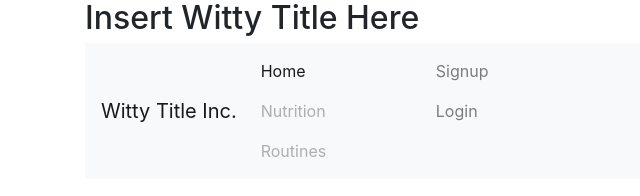
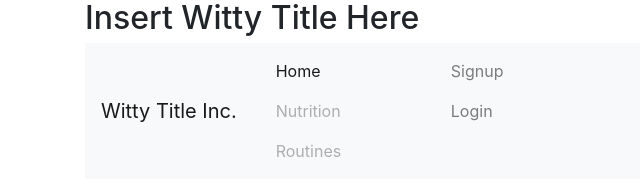
Before and after one commit to Conklint2/ExerciseTracker, a website: page index.html in a window 1280 px wide. Shown: the whole page, without its empty margins (0-640 px from the left). Drawn offline with nearby package versions, Linux system fonts and the light colour scheme.

Commit message:
updated dependencies

```diff
--- a/_nav.html
+++ b/_nav.html
@@ -5,6 +5,7 @@
     </button>
     <div class="collapse navbar-collapse" id="navbarNavAltMarkup">
         <div class="navbar-nav">
+            <div class="container">
             <div class="row">
                 <div class="col-md-10">
                 <a class="nav-item nav-link active" id="home-link" href="./index.html">Home <span class="sr-only">(current)</span></a>
@@ -16,6 +17,7 @@
                 <a class="nav-item nav-link" id="login-link" href="login.html">Login</a>
                 </div>
             </div>
+            </div>
         </div>
     </div>
 </nav>
--- a/package.json
+++ b/package.json
@@ -17,6 +17,10 @@
   },
   "homepage": "https://github.com/Conklint2/ExerciseTracker#readme",
   "dependencies": {
-    "express": "^4.15.4"
+    "express": "^4.15.4",
+    "jquery": "^3.2.1"
+  },
+  "devDependencies": {
+    "eslint": "^4.7.0"
   }
 }
```
